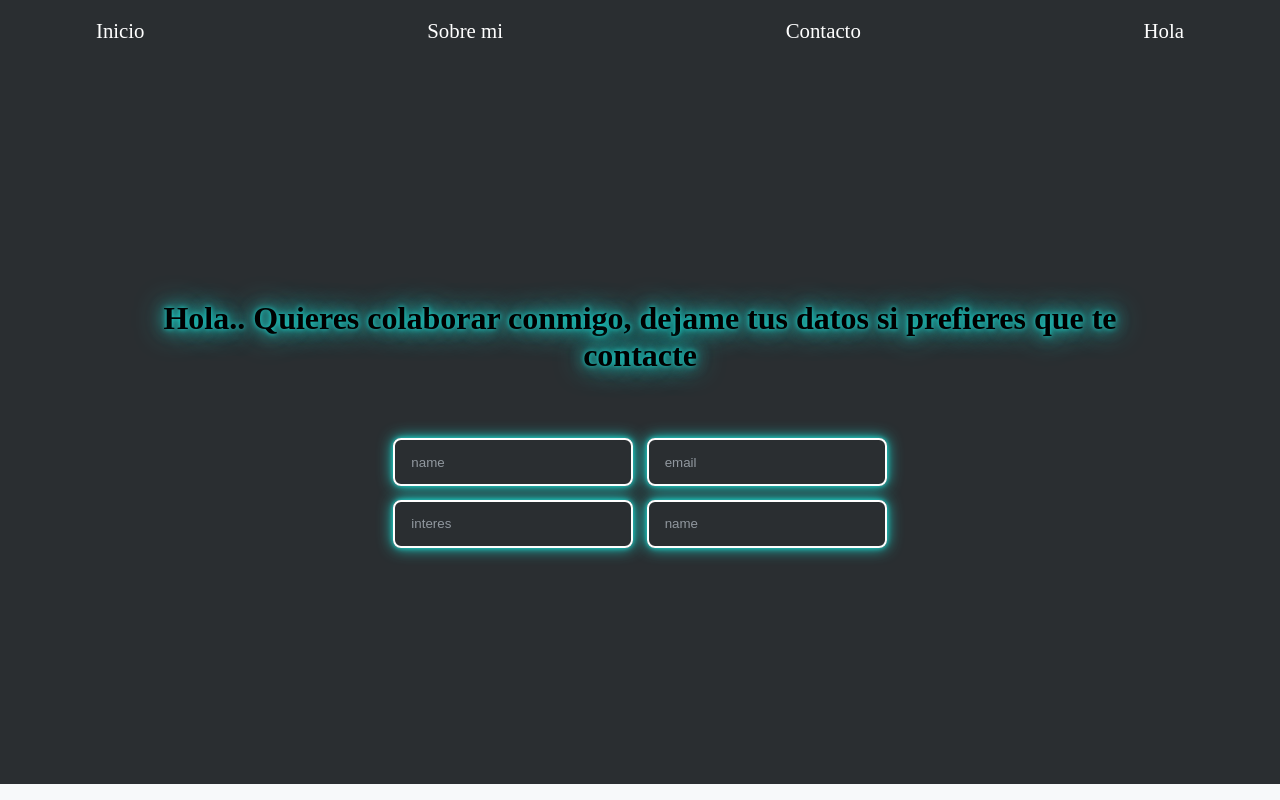
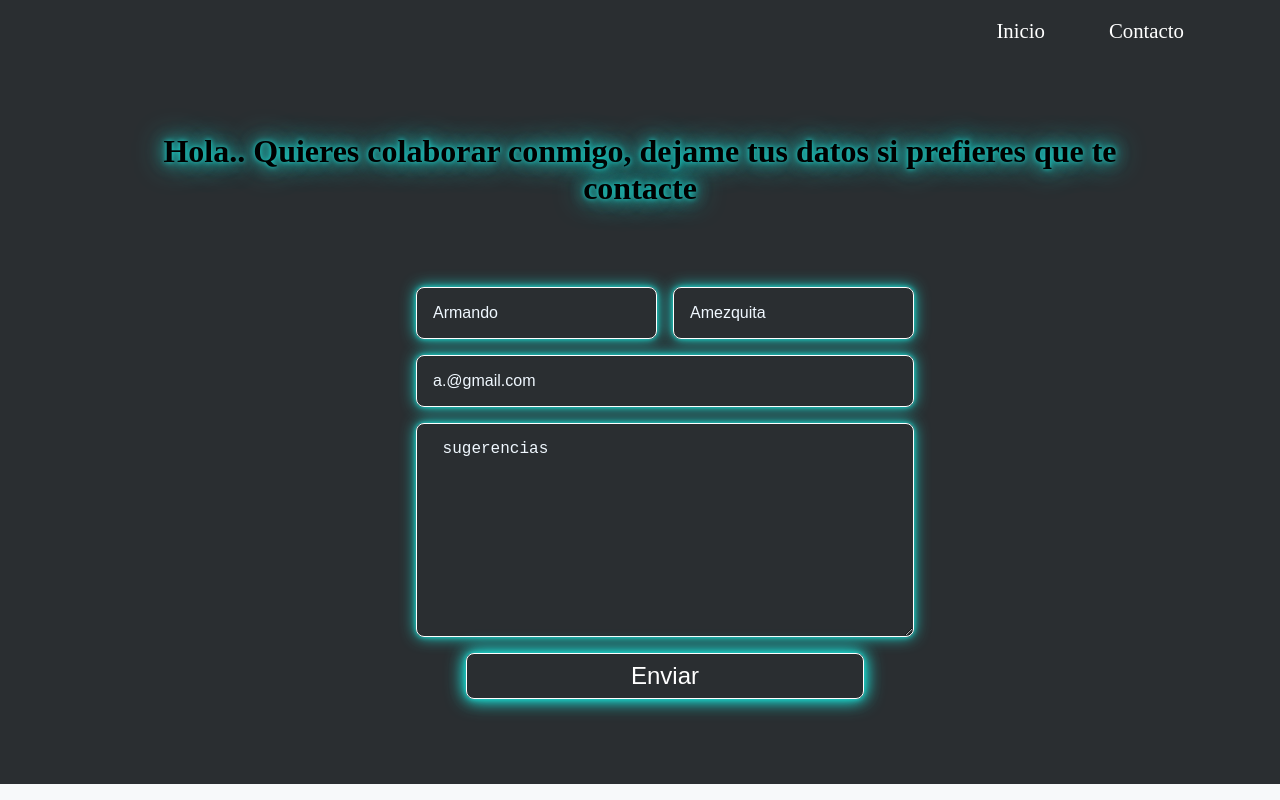
Before and after one commit to Armando-Amezquita/PortfolioVue, a Vue app: page /contact in a window 1280 px wide. Built offline with nearby package versions, Linux system fonts and the light colour scheme; a web font is replaced by a local one.

Commit message:
Add styles form

```diff
--- a/src/components/FormContact.vue
+++ b/src/components/FormContact.vue
@@ -1,25 +1,4 @@
-<template>
-    <form action="" @submit.prevent="nombreAcction(obj)">
-        <input type="text" placeholder="name" v-model="username.name">
-        <input type="text" placeholder="lastname" v-model="username.lastname">
-        <input type="text" placeholder="email" v-model="username.email">
-        <button type="submit">Enviar</button>
-    </form>
-    {{username}}
-</template>
-
 <script >
-    // import { toRefs, defineProps } from 'vue';
-
-    // const props = defineProps({
-    //     username: {
-    //         name: 'Armando',
-    //         lastname: 'Amezquita',
-    //         email: 'a@gmail.com'
-    //     }
-    // })
-
-    // const { username } = toRefs(props);
     export default {
         data(){
             return {
@@ -32,11 +11,85 @@
         }
     }
 </script>
+<template>
+    <form action="" @submit.prevent="nombreAcction(obj)">
+        <input class="name" type="text" placeholder="name" v-model="username.name">
+        <input class="lastname" type="text" placeholder="lastname" v-model="username.lastname">
+        <input class="email" type="text" placeholder="email" v-model="username.email">
+        <textarea class="textarea" name="" id="" cols="30" rows="10"> sugerencias</textarea>
+        <button class="send" type="submit">Enviar</button>
+    </form>
+    <!-- <p>
+        {{username}}
+    </p> -->
+</template>
 
 <style scoped>
     form{
+        display: grid;
+        grid-template-rows: repeat(3, auto);
+        grid-template-columns: 1fr 1fr;
+        grid-gap: 1rem;
+        grid-template-areas:
+        "area1 area1"
+        "area2 area2"
+        "area3 area3"
+        "area4 area4";
+        padding: 1rem;
+        margin: 2rem 0 0 0;
         width: 30rem;
-        height: 30rem;
-        background: darkcyan;
+        min-height: 10rem;
+        height: auto;
+    }
+    .name, .lastname, .email, .textarea {
+        padding: 1rem;
+        border-radius: .5rem;
+    }
+    .email{
+        grid-area: area2;
+    }
+    .textarea{
+        grid-area: area3;
+    }
+    button{
+        grid-area: area4;
+        font-size: 1.5rem;
+        border-radius: .5rem;
+        width: 80%;
+        margin: 0 auto;
+    }
+    input, textarea{
+        border-radius: .5rem;
+        border: 1px solid white;
+        background-color: transparent;
+        box-shadow: 0 0 5px #1CD6CE, 0 0 15px #1CD6CE;
+        color: aliceblue;
+        font-size: 1rem;
+    }
+    ::placeholder{
+        color: var(--gray);
+    }
+    button{
+        position: relative;
+        padding: .5rem 1rem;
+        font-size: 1.5rem;
+        border-radius: .5rem;
+        cursor: pointer;
+        background-color: transparent;
+        box-shadow: 0 0 5px #1CD6CE, 0 0 15px #1CD6CE, 0 0 20px #1CD6CE;
+        color: var(--white);
+        border: 1.5px solid var(--white);
+        transition: 1.5s;
+    }
+    button:hover{
+        background-color: var(--white);
+        border: 1.5px solid var(--dark-black);
+        color: var(--dark-black);
+        border-radius: 1rem;
+        font-size: 1.7rem;
+    }
+    p{
+        color: aliceblue;
+        font-size: 1.5rem;
     }
 </style>
--- a/src/components/NavBar.vue
+++ b/src/components/NavBar.vue
@@ -2,9 +2,7 @@
     <nav>
         <ul>
             <li><router-link to="/"> Inicio </router-link></li>
-            <li><router-link to="/about"> Sobre mi </router-link></li>
             <li><router-link to="/contact"> Contacto </router-link></li>
-            <li><router-link to="/hola"> Hola </router-link></li>
         </ul>
     </nav>
 </template>
@@ -22,12 +20,13 @@
 
     ul{
         display: flex;
-        justify-content: space-between;
+        justify-content: right;
         align-items: center;
     }
 
     li{
         list-style: none;
+        margin-left: 4rem;
     }
     a{
         font-size: 1.3rem;
--- a/src/views/ContactView.vue
+++ b/src/views/ContactView.vue
@@ -1,5 +1,6 @@
 <script setup>
     import NavBar from '@/components/NavBar.vue';
+    import FormContact from '@/components/FormContact.vue';
 </script>
 
 <template>
@@ -8,13 +9,14 @@
     </header>
     <body>
         <h2>Hola.. Quieres colaborar conmigo, dejame tus datos si prefieres que te contacte</h2>
-        <div>
+        <!-- <div>
             <input type="text" placeholder="name" name="name">
             <input type="text" placeholder="email">
             <input type="text" placeholder="interes">
-            <input type="text" placeholder="name">
+            <input type="text" placeholder="name"> -->
             <!-- <button type="submit"></button> -->
-        </div>
+        <!-- </div> -->
+        <FormContact />
     </body>
 </template>
 
@@ -35,6 +37,7 @@
         flex-direction: column;
         min-height: 90vh;
         width: 100%;
+        padding: 2rem 0;
         background-color: var(--dark-black);
     }
     div{
@@ -60,6 +63,7 @@
         padding-left: 1rem;
     }
     h2{
+        margin-bottom: 2rem;
         font-size: 2rem;
         width: 60rem;
         text-align: center;
```
